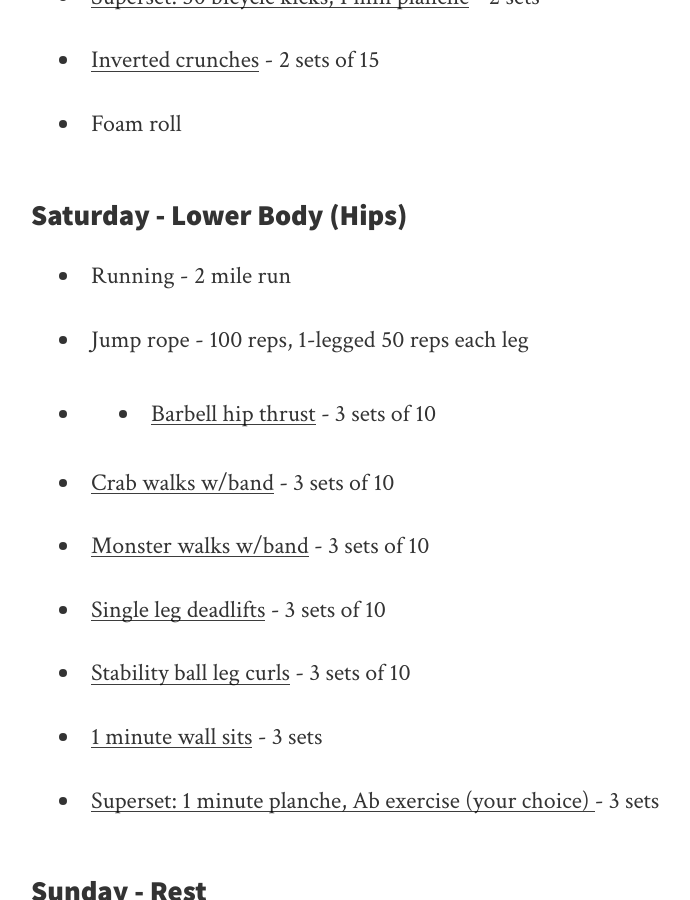
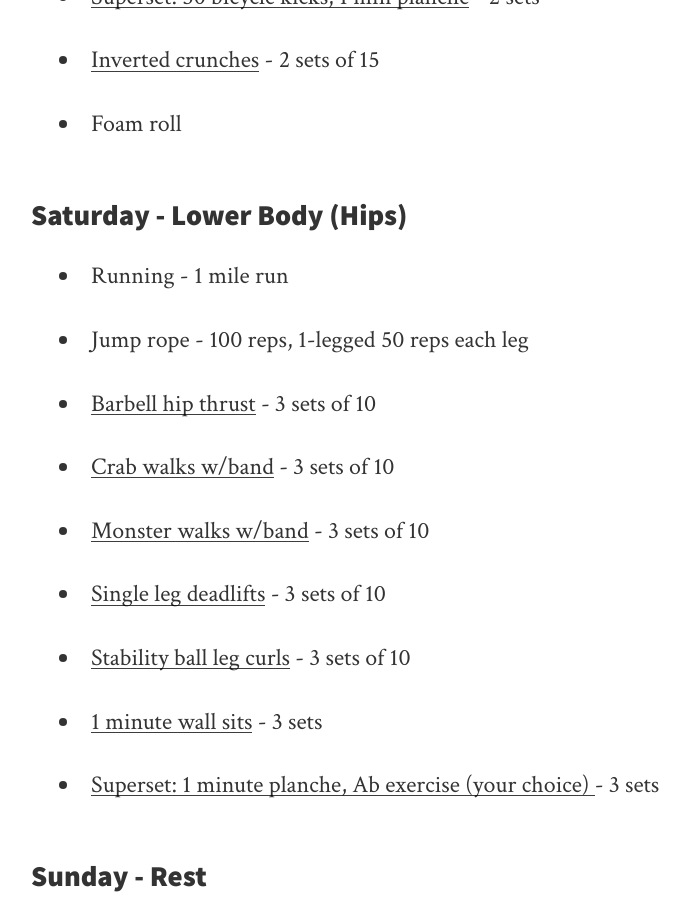
Before and after one commit to nohharri/jakeandcarly, a Jekyll site: the page built from _posts/2018-08-22-sri-weekly-workouts.md, in a window 1280 px wide and 900 px high, scrolled down 6300 px. Shown: the whole window, without its empty margins (259-949 px from the left). Built offline with Jekyll 4.4.1, drawn with Linux system fonts in a browser that asks for light colours; nearby versions of some CDN libraries.

Commit message:
Update 2018-08-22-sri-weekly-workouts.md

```diff
--- a/_posts/2018-08-22-sri-weekly-workouts.md
+++ b/_posts/2018-08-22-sri-weekly-workouts.md
@@ -102,9 +102,9 @@ The Satya Swole Program will not only help you build muscle, but burn fat quickl
 * Foam roll
 
 ### Saturday - Lower Body (Hips)
-* Running - 2 mile run
+* Running - 1 mile run
 * Jump rope - 100 reps, 1-legged 50 reps each leg
-* * <a href="{{ site.baseurl }}/{% link _posts/2018-08-19-workouts.md %}#squats">Barbell hip thrust</a> - 3 sets of 10
+* <a href="{{ site.baseurl }}/{% link _posts/2018-08-19-workouts.md %}#squats">Barbell hip thrust</a> - 3 sets of 10
 * <a href="{{ site.baseurl }}/{% link _posts/2018-08-19-workouts.md %}#squats">Crab walks w/band</a> - 3 sets of 10
 * <a href="{{ site.baseurl }}/{% link _posts/2018-08-19-workouts.md %}#squats">Monster walks w/band</a> - 3 sets of 10
 * <a href="{{ site.baseurl }}/{% link _posts/2018-08-19-workouts.md %}#squats">Single leg deadlifts</a> - 3 sets of 10
```
